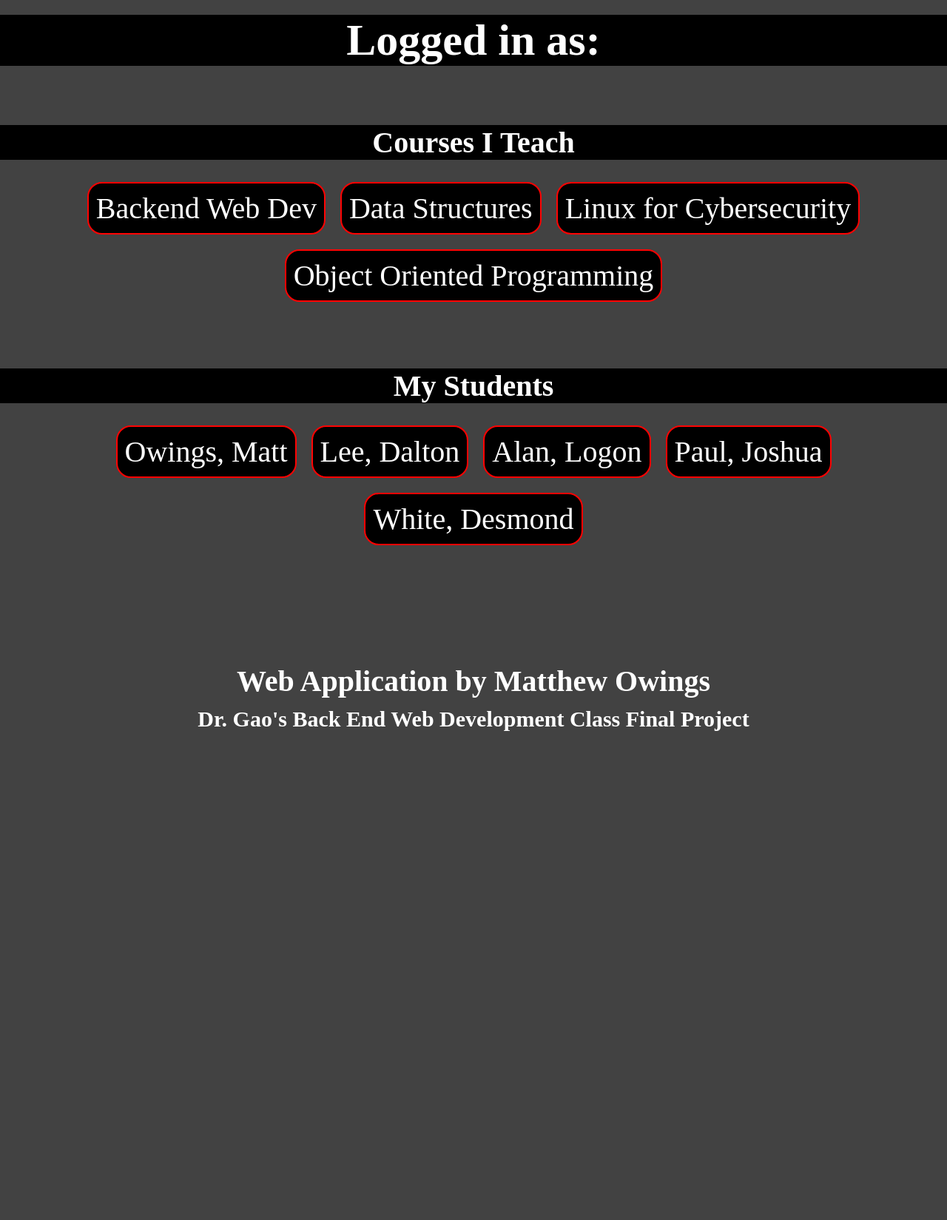
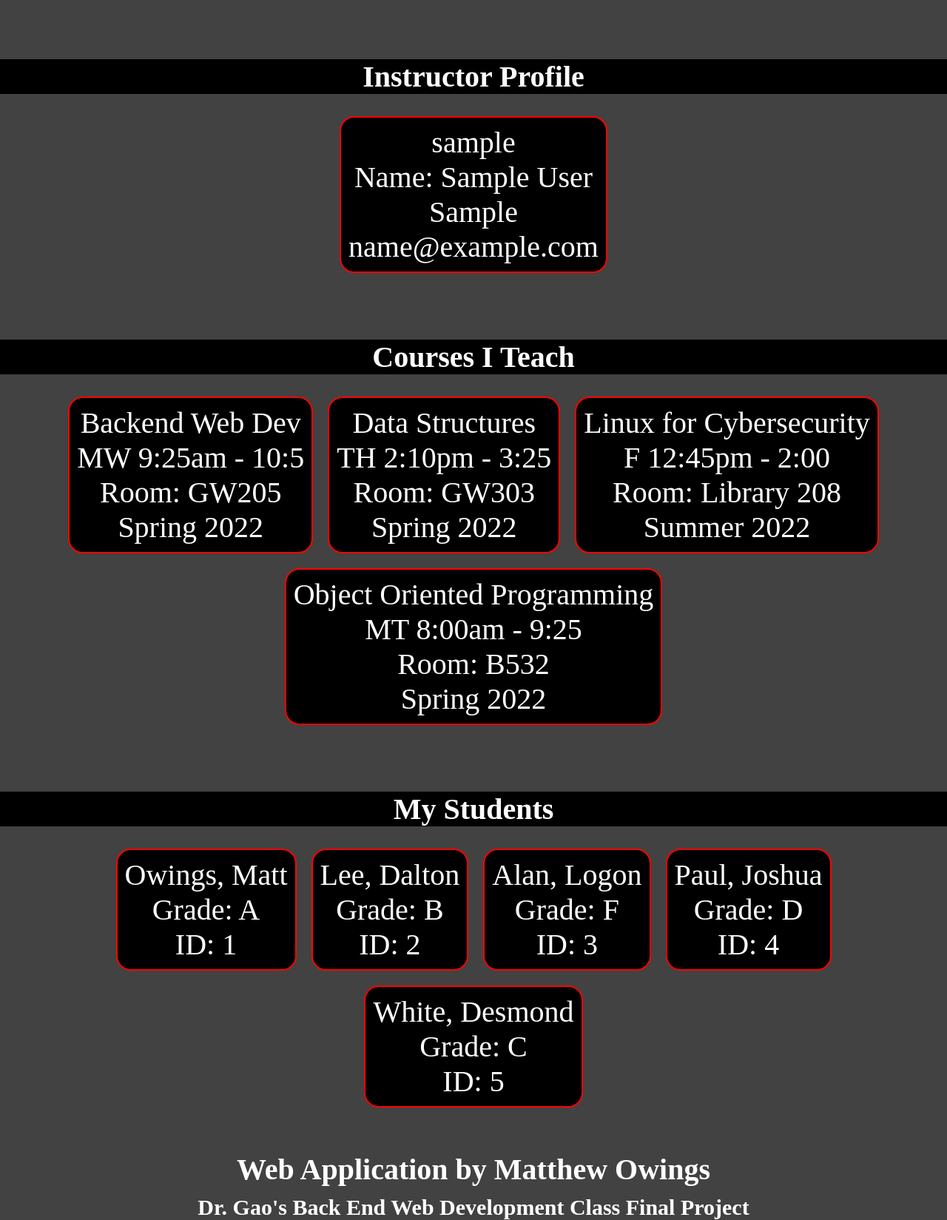
Before and after one commit to MattOwings/backend-finalproject, a PHP site: page /backend-finalproject/instructor.php in a window 1280 px wide. Shown: the whole page at 74% size. Before the commit the page ends 988 px from the top, so only its background shows below. Run offline with PHP 8.4, Linux system fonts and the light colour scheme; data comes from the database, SQL or seed files in the repository; tables that the repository leaves empty hold one stand-in row (values such as "Sample post").

Commit message:
fully functional

```diff
--- a/instructor.php
+++ b/instructor.php
@@ -14,14 +14,21 @@
     }
 
     // Students SQL Query
-    $query = "SELECT firstname, lastname FROM students;";
+    $query = "SELECT * FROM instregister;";
+    $statement = $db->prepare($query);
+    $statement->execute();
+    $instructor = $statement->fetchAll();
+    $statement->closeCursor();
+
+    // Students SQL Query
+    $query = "SELECT * FROM students;";
     $statement = $db->prepare($query);
     $statement->execute();
     $students = $statement->fetchAll();
     $statement->closeCursor();
 
     // My Courses SQL Query
-    $query = "SELECT courseName FROM mycourses;";
+    $query = "SELECT * FROM mycourses;";
     $statement = $db->prepare($query);
     $statement->execute();
     $myCourses = $statement->fetchAll();
@@ -45,18 +52,30 @@
     <title>Backend Final</title>
 </head>
 <body>
-    <div class="navbar">
-        <h1>Logged in as:</h1>
+
+    <h1 class="header">Instructor Profile</h1>
+    <div class="my-courses">
+        <?php
+            foreach($instructor as $inst) {
+            print_r('<div class="flex-item"><p>'.$inst[0].'<br>Name:
+            '.$inst[1].' '.$inst[2].'<br>
+            '.$inst[3].'<br>
+            '.$inst[4].'
+            </p></div>');
+        }
+        ?>
     </div>
-
-
 
 
     <h1 class="header">Courses I Teach</h1>
     <div class="my-courses">
         <?php
             foreach($myCourses as $courses) {
-            print_r('<div class="flex-item"><p>'.$courses[0].'</p></div>');
+            print_r('<div class="flex-item"><p>'.$courses[0].'<br>
+            '.$courses[2].'<br>Room:
+            '.$courses[3].'<br>
+            '.$courses[4].'<br>
+            </p></div>');
         }
         ?>
     </div>
@@ -65,7 +84,10 @@
     <div class="my-students">
         <?php
             foreach($students as $student) {
-            print_r('<p>'.$student[1].', '.$student[0].'</p>');
+            print_r('<p>'.$student[1].', '.$student[0].'
+            <br>Grade: '.$student[3].'
+            <br>ID: '.$student[2].'
+            </p>');
         }
         ?>
     </div>
--- a/styles/style.css
+++ b/styles/style.css
@@ -107,7 +107,7 @@ html {
 }
 
 .footer {
-  margin-top: 15rem;
+  margin-top: 5rem;
   text-align: center;
   color: white;
 }
--- a/styles/style.scss
+++ b/styles/style.scss
@@ -93,7 +93,7 @@ html {
 }
 
 .footer {
-    margin-top: 15rem;
+    margin-top: 5rem;
     text-align: center;
     color: white;
     h1 {
```
Also changed, not shown: login.php (+122 -2 lines), 1 other file.
